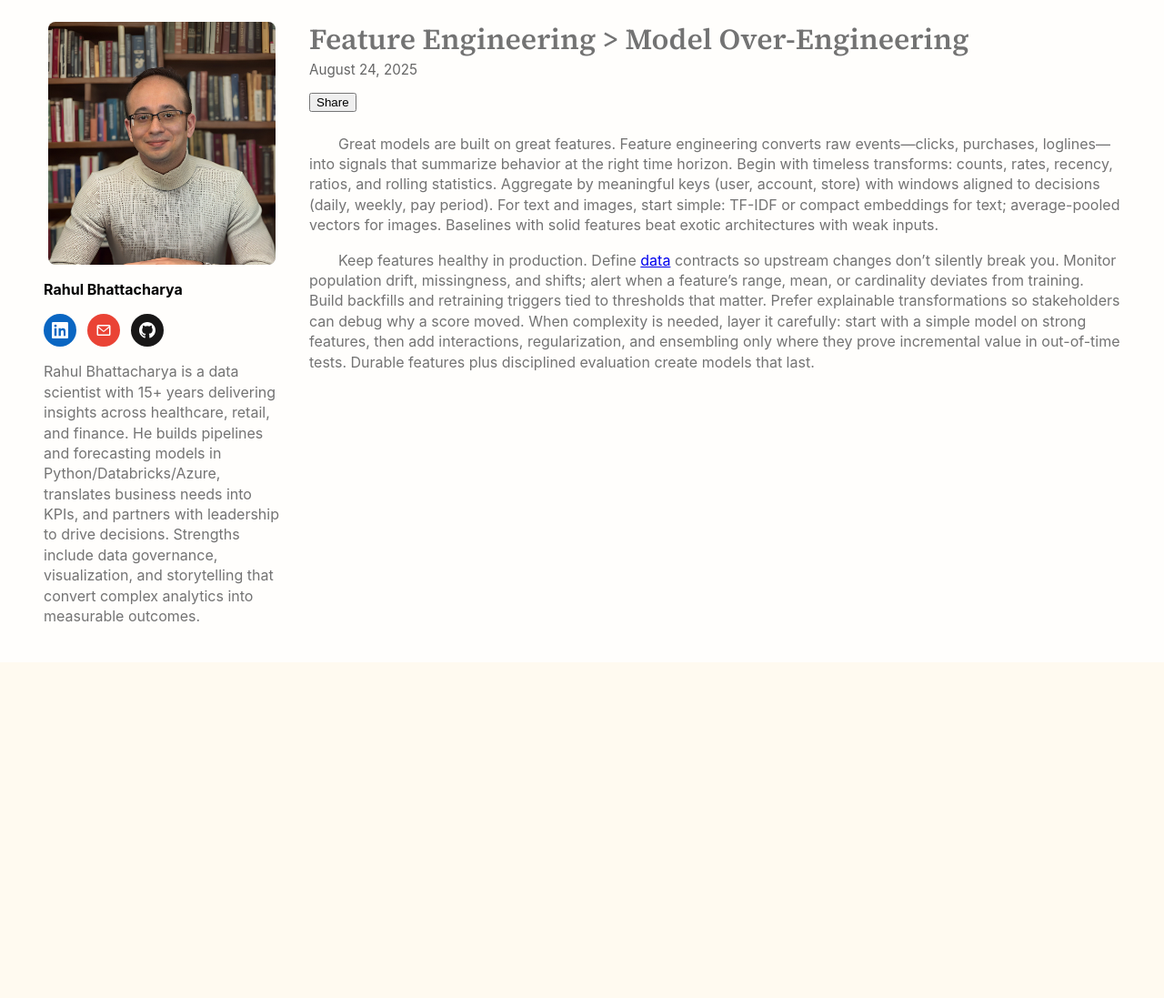
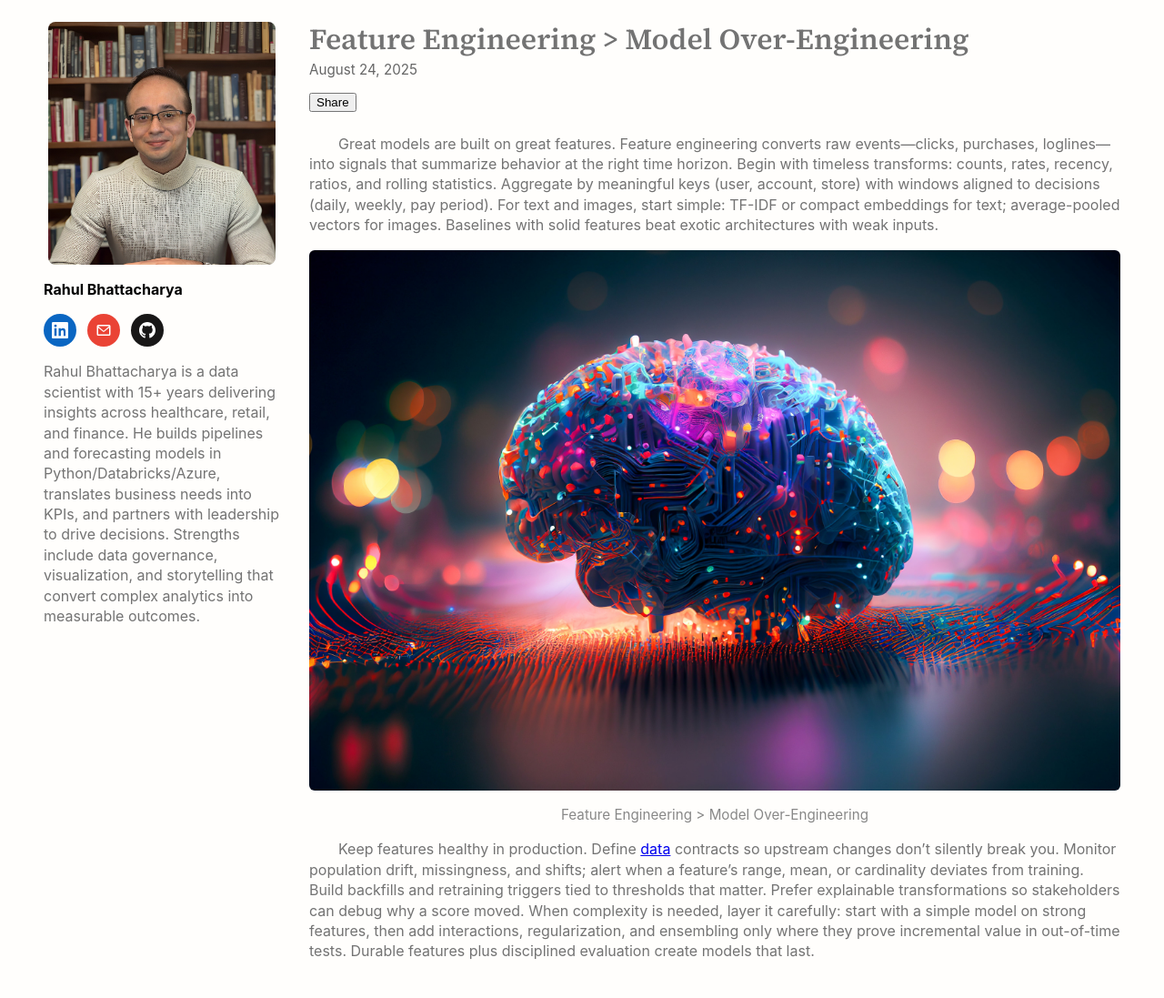
Before and after one commit to RahulBhattacharya1/RahulBhattacharya1.github.io, a Jekyll site: the page built from _posts/2025-08-24-post1.md, in a window 1280 px wide. Shown: the whole page at 91% size. Built offline with Jekyll 4.4.1, drawn with Linux system fonts in a browser that asks for light colours; comment, search, counter and statistics services are not loaded; before the commit the page ends 900 px from its top, so only the background shows below that.

Commit message:
Update 2025-08-24-post1.md

```diff
--- a/_posts/2025-08-24-post1.md
+++ b/_posts/2025-08-24-post1.md
@@ -3,6 +3,7 @@ layout: default
 title: "Feature Engineering > Model Over-Engineering"
 date: 2025-08-24
 categories: [intro]
+thumbnail: /assets/images/ai2.jpg
 ---
 
 Great models are built on great features. Feature engineering converts raw events—clicks, purchases, loglines—into signals that summarize behavior at the right time horizon. Begin with timeless transforms: counts, rates, recency, ratios, and rolling statistics. Aggregate by meaningful keys (user, account, store) with windows aligned to decisions (daily, weekly, pay period). For text and images, start simple: TF-IDF or compact embeddings for text; average-pooled vectors for images. Baselines with solid features beat exotic architectures with weak inputs.
```
